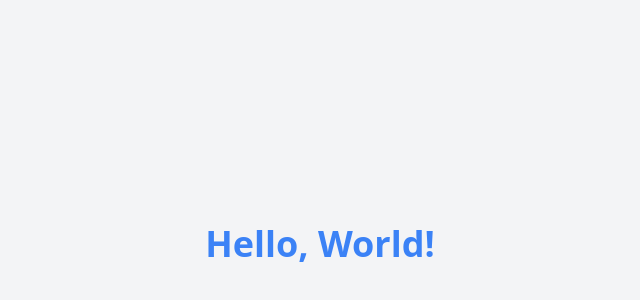
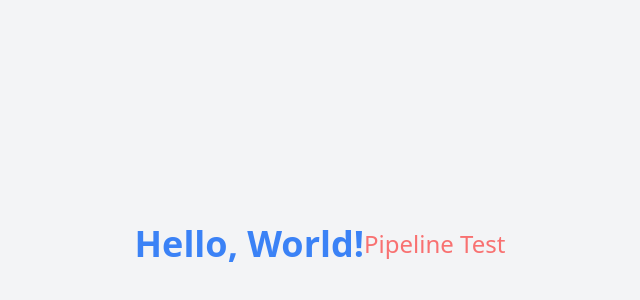
Before and after one commit to SadeJoseph/hello-world-app, a website: page public/index.html in a window 1280 px wide. Shown: the part 156-456 px from the top of the page, without its empty margins (320-960 px from the left). Drawn offline with nearby package versions, Linux system fonts and the light colour scheme.

Commit message:
pipeline test

```diff
--- a/public/index.html
+++ b/public/index.html
@@ -8,5 +8,6 @@
 </head>
 <body class="flex items-center justify-center h-screen bg-gray-100">
     <h1 class="text-4xl font-bold text-blue-500">Hello, World!</h1>
+    <h2 class="text-2xl text-red-400">Pipeline Test</h2>
 </body>
 </html>
```
